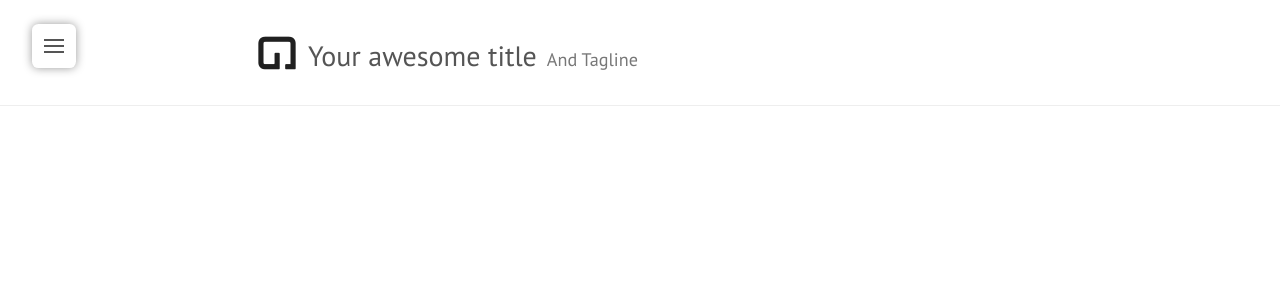
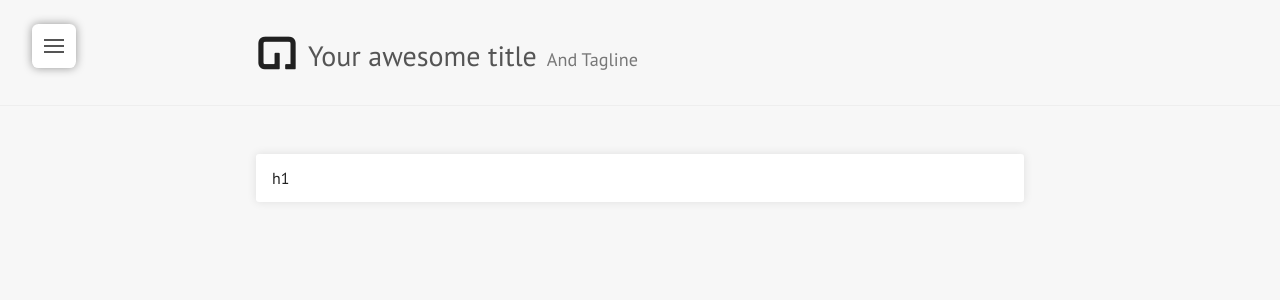
Before and after one commit to gayanvirajith/gaya, a Jekyll site: the page built from index.html, in a window 1280 px wide. Shown: the top 300 px of the page. Built offline with Jekyll 4.4.1, drawn with Linux system fonts in a browser that asks for light colours.

Commit message:
background changes

```diff
--- a/assets/css/main.scss
+++ b/assets/css/main.scss
@@ -112,6 +112,7 @@ body {
     family: $font-family-base; // variables inside partials > _variables.scss
   }
   color: $gray-darker;
+  background: #f7f7f7;
 }
 
 /* Prevent scroll on narrow devices */
@@ -512,9 +513,13 @@ img {
 
 .post, .page {
   margin-bottom: 2em;
+  padding: 1em;
   @include MQ(M) {
     margin-bottom: 4em;
   }
+  background: $color-white;
+  @include border-radius(.2em);
+  box-shadow: 0 0 10px rgba(#000, .1);
 }
 
 /* Article title / Page title */
--- a/index.html
+++ b/index.html
@@ -1,3 +1,7 @@
 ---
 layout: default
 ---
+
+<div class="post">
+  h1
+</div>
```
